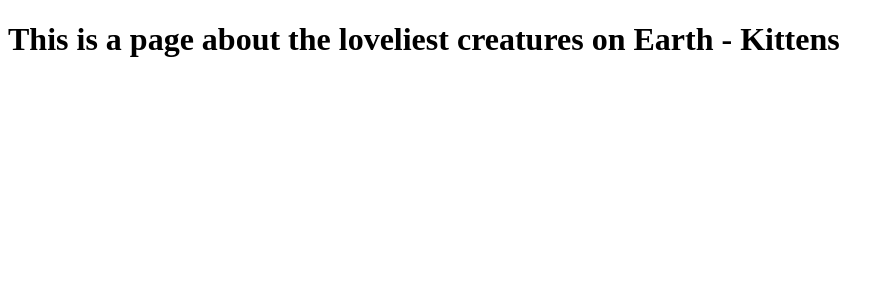
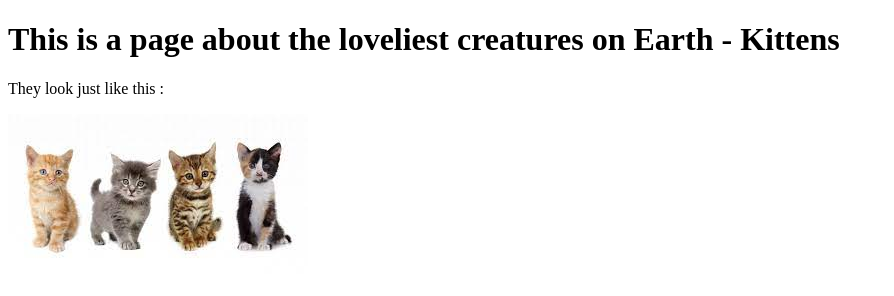
Before and after one commit to Isaaaya/717-html, a plain HTML site: page index.html in a window 1280 px wide. Shown: the whole page, without its empty margins (0-894 px from the left). Drawn offline with Linux system fonts and the light colour scheme.

Commit message:
Added some text and an image

```diff
--- a/index.html
+++ b/index.html
@@ -8,5 +8,7 @@
 </head>
 <body>
     <h1>This is a page about the loveliest creatures on Earth - Kittens</h1>
+    <p>They look just like this :</p>
+    <img src="img/kittens.jpeg" alt="kittens">
 </body>
 </html>
```
Also changed, not shown: img/kittens.jpeg (added).
